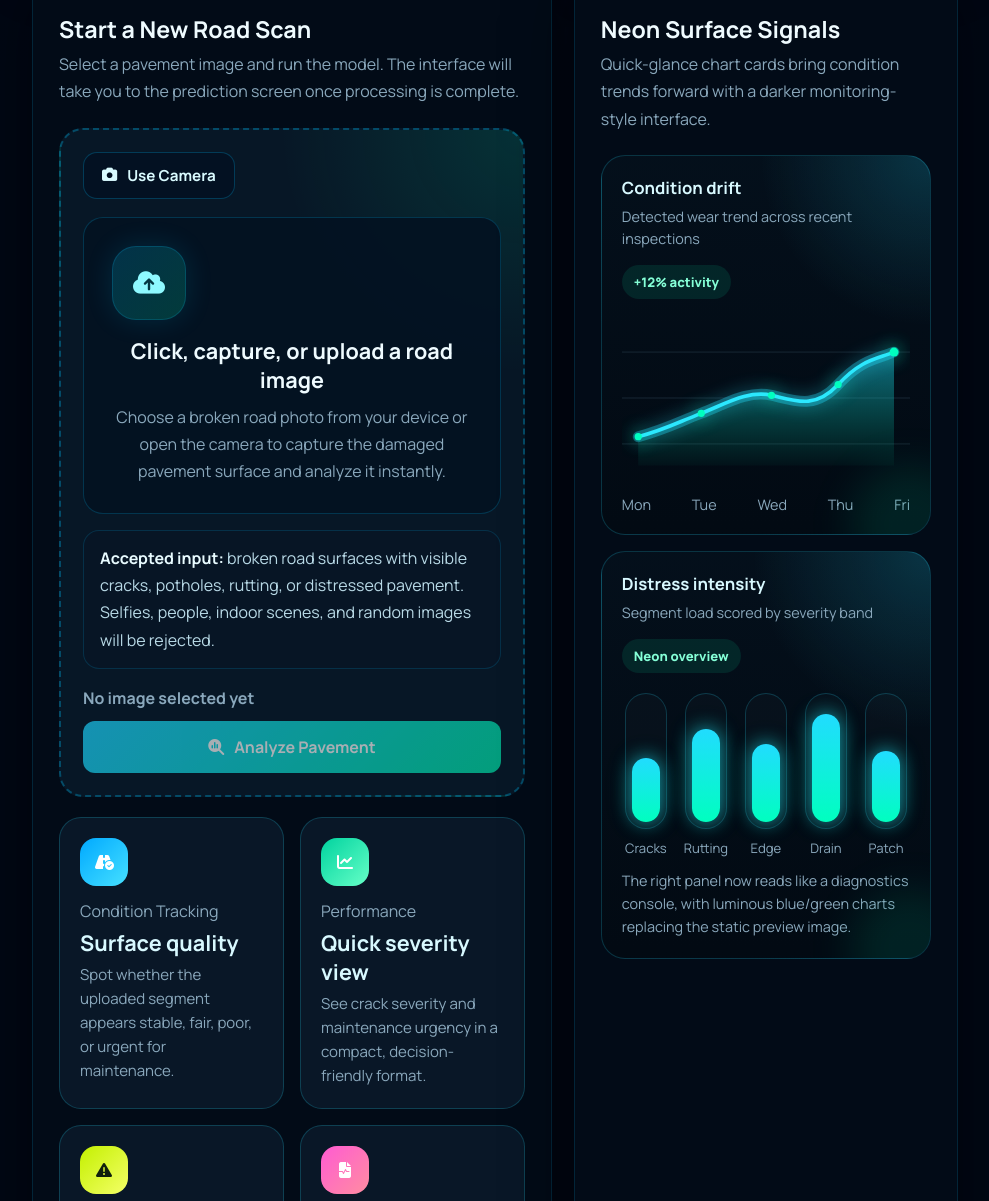
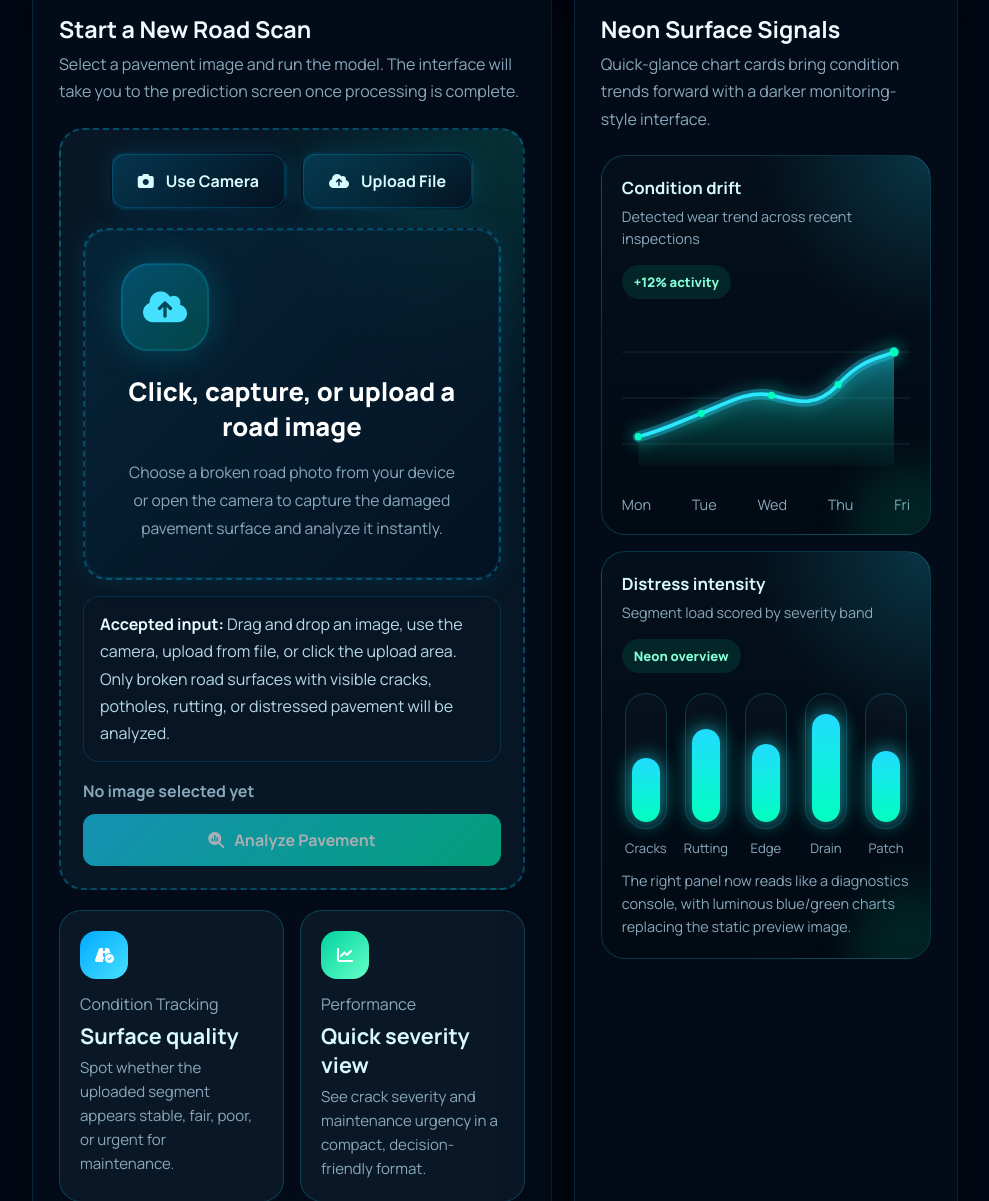
Before and after one commit to San097/Road_pavement_project, a Flask app: page /dashboard in a window 1280 px wide. Shown: the part 800-2001 px from the top of the page, without its empty margins (290-1279 px from the left). Run offline with Flask 3, Linux system fonts and the light colour scheme; the visitor is signed in with stand-in values (Sample User, id 1); some libraries are stand-ins or nearby versions.

Commit message:
Update dashboard.html

```diff
--- a/templates/dashboard.html
+++ b/templates/dashboard.html
@@ -485,78 +485,162 @@ body {
     #071726;
   border-radius: 24px;
   padding: 22px;
+  transition: all 0.3s ease;
+}
+
+.upload-shell.drag-over {
+  border-color: #00c2ff;
+  border-style: solid;
+  background: linear-gradient(135deg, rgba(0, 194, 255, 0.2) 0%, rgba(4, 18, 34, 0.98) 100%);
+  box-shadow: 0 0 48px rgba(0, 194, 255, 0.28), inset 0 0 0 2px rgba(0, 194, 255, 0.2);
 }
 
 .upload-actions {
   display: flex;
-  gap: 12px;
+  gap: 14px;
   flex-wrap: wrap;
   margin-bottom: 18px;
+  justify-content: center;
 }
 
 .upload-trigger {
   display: inline-flex;
   align-items: center;
-  gap: 10px;
-  padding: 12px 18px;
-  border: 1px solid rgba(0, 194, 255, 0.24);
-  border-radius: 14px;
-  background: rgba(4, 18, 34, 0.92);
+  justify-content: center;
+  gap: 12px;
+  padding: 16px 26px;
+  border: 2px solid transparent;
+  border-radius: 16px;
+  background: linear-gradient(135deg, rgba(0, 194, 255, 0.18) 0%, rgba(4, 18, 34, 0.92) 100%);
   color: #d9fbff;
   font-family: inherit;
-  font-size: 0.95rem;
+  font-size: 1rem;
   font-weight: 700;
   cursor: pointer;
-  transition: transform 0.2s ease, border-color 0.2s ease, box-shadow 0.2s ease;
+  transition: all 0.3s ease;
+  box-shadow: 0 0 24px rgba(0, 194, 255, 0.12), inset 0 0 0 1px rgba(0, 194, 255, 0.2);
+  position: relative;
+  overflow: hidden;
+}
+
+.upload-trigger::before {
+  content: "";
+  position: absolute;
+  inset: 0;
+  background: linear-gradient(90deg, transparent, rgba(255, 255, 255, 0.1), transparent);
+  transform: translateX(-100%);
+}
+
+.upload-trigger:hover::before {
+  transform: translateX(100%);
+  transition: transform 0.5s ease;
 }
 
 .upload-trigger:hover {
-  transform: translateY(-1px);
+  transform: translateY(-2px);
   border-color: #00c2ff;
-  box-shadow: 0 0 26px rgba(0, 194, 255, 0.12);
+  box-shadow: 0 0 34px rgba(0, 194, 255, 0.24), inset 0 0 0 1px rgba(0, 194, 255, 0.4);
+  background: linear-gradient(135deg, rgba(0, 194, 255, 0.28) 0%, rgba(4, 18, 34, 0.98) 100%);
+}
+
+.upload-trigger:active {
+  transform: translateY(0);
+  box-shadow: 0 0 16px rgba(0, 194, 255, 0.16), inset 0 0 0 2px rgba(0, 194, 255, 0.3);
 }
 
 .upload-box {
   display: grid;
   place-items: center;
   text-align: center;
-  min-height: 250px;
-  border-radius: 20px;
-  background: rgba(4, 18, 34, 0.9);
-  border: 1px solid rgba(0, 194, 255, 0.2);
-  padding: 28px;
+  min-height: 280px;
+  border-radius: 24px;
+  background: linear-gradient(135deg, rgba(0, 194, 255, 0.08) 0%, rgba(4, 18, 34, 0.95) 100%);
+  border: 2px dashed rgba(0, 194, 255, 0.3);
+  padding: 36px;
   cursor: pointer;
-  transition: border-color 0.2s ease, transform 0.2s ease, box-shadow 0.2s ease;
+  transition: all 0.3s ease;
+  box-shadow: 0 0 28px rgba(0, 194, 255, 0.1), inset 0 0 0 1px rgba(0, 194, 255, 0.12);
+  position: relative;
+  overflow: hidden;
+}
+
+.upload-box::before {
+  content: "";
+  position: absolute;
+  inset: 0;
+  background: radial-gradient(circle at center, rgba(0, 245, 176, 0.08), transparent 70%);
+  opacity: 0;
+  transition: opacity 0.3s ease;
+}
+
+.upload-box:hover::before {
+  opacity: 1;
 }
 
 .upload-box:hover {
-  transform: translateY(-2px);
+  transform: translateY(-3px);
   border-color: #00c2ff;
-  box-shadow: 0 0 34px rgba(0, 194, 255, 0.14);
+  border-style: solid;
+  box-shadow: 0 0 48px rgba(0, 194, 255, 0.24), inset 0 0 0 1px rgba(0, 194, 255, 0.2);
+  background: linear-gradient(135deg, rgba(0, 194, 255, 0.15) 0%, rgba(4, 18, 34, 0.98) 100%);
+}
+
+.upload-box:active {
+  transform: translateY(-1px);
+  box-shadow: 0 0 24px rgba(0, 194, 255, 0.16), inset 0 0 0 2px rgba(0, 194, 255, 0.2);
 }
 
 .upload-icon {
-  width: 74px;
-  height: 74px;
-  border-radius: 24px;
+  width: 88px;
+  height: 88px;
+  border-radius: 28px;
   display: grid;
   place-items: center;
-  background: linear-gradient(135deg, rgba(0, 194, 255, 0.18) 0%, rgba(0, 245, 176, 0.18) 100%);
-  color: #8ef9ff;
+  background: linear-gradient(135deg, rgba(0, 194, 255, 0.28) 0%, rgba(0, 245, 176, 0.18) 100%);
+  color: #46e0ff;
+  font-size: 2.2rem;
+  margin-bottom: 20px;
+  box-shadow: inset 0 0 0 2px rgba(0, 194, 255, 0.18), 0 0 36px rgba(0, 194, 255, 0.18), 0 0 48px rgba(0, 245, 176, 0.08);
+  animation: float 3s ease-in-out infinite;
+}
+
+@keyframes float {
+  0%, 100% {
+    transform: translateY(0px);
+  }
+  50% {
+    transform: translateY(-8px);
+  }
+}
+
+.upload-box:hover .upload-icon {
+  animation: floatHover 0.6s ease-in-out;
+}
+
+@keyframes floatHover {
+  0% {
+    transform: translateY(0px) scale(1);
+  }
+  50% {
+    transform: translateY(-12px) scale(1.05);
+  }
+  100% {
+    transform: translateY(-8px) scale(1);
+  }
+}
+
+.upload-box h4 {
   font-size: 1.6rem;
-  margin-bottom: 16px;
-  box-shadow: inset 0 0 0 1px rgba(0, 194, 255, 0.18), 0 0 28px rgba(0, 194, 255, 0.14);
-}
-
-.upload-box h4 {
-  font-size: 1.35rem;
-  margin-bottom: 10px;
+  margin-bottom: 14px;
+  font-weight: 800;
+  color: #fff;
 }
 
 .upload-box p {
   color: var(--muted);
-  max-width: 420px;
-  line-height: 1.7;
+  max-width: 480px;
+  line-height: 1.8;
+  font-size: 0.98rem;
 }
 
 .upload-box input[type="file"] {
@@ -1086,6 +1170,31 @@ body.camera-open {
 
   .cta-btn {
     width: 100%;
+  }
+
+  .upload-actions {
+    flex-direction: column;
+  }
+
+  .upload-trigger {
+    width: 100%;
+    padding: 18px 24px;
+    font-size: 1rem;
+  }
+
+  .upload-box {
+    min-height: 240px;
+    padding: 24px;
+  }
+
+  .upload-icon {
+    width: 72px;
+    height: 72px;
+    font-size: 1.8rem;
+  }
+
+  .upload-box h4 {
+    font-size: 1.35rem;
   }
 
   .camera-modal {
@@ -1254,6 +1363,10 @@ body.camera-open {
                 <i class="fas fa-camera"></i>
                 Use Camera
               </button>
+              <button type="button" class="upload-trigger" id="file-upload-trigger">
+                <i class="fas fa-cloud-arrow-up"></i>
+                Upload File
+              </button>
             </div>
 
             <label for="image-upload" class="upload-box">
@@ -1267,8 +1380,7 @@ body.camera-open {
             </label>
 
             <div class="upload-guidance">
-              <strong>Accepted input:</strong> broken road surfaces with visible cracks, potholes, rutting, or distressed pavement.
-              Selfies, people, indoor scenes, and random images will be rejected.
+              <strong>Accepted input:</strong> Drag and drop an image, use the camera, upload from file, or click the upload area. Only broken road surfaces with visible cracks, potholes, rutting, or distressed pavement will be analyzed.
             </div>
 
             <div class="upload-preview" id="upload-preview">
@@ -1870,6 +1982,16 @@ if (cameraTrigger) {
   });
 }
 
+const fileUploadTrigger = document.getElementById('file-upload-trigger');
+if (fileUploadTrigger) {
+  fileUploadTrigger.addEventListener('click', () => {
+    if (fileInput) {
+      fileInput.removeAttribute('capture');
+      fileInput.click();
+    }
+  });
+}
+
 if (capturePhoto) {
   capturePhoto.addEventListener('click', (e) => {
     if (!cameraReadyForCapture) {
@@ -1938,6 +2060,49 @@ document.addEventListener('visibilitychange', () => {
 
 resetSelectedFile();
 clearUploadFeedback();
+
+// Drag and drop functionality
+if (fileInput && predictionForm) {
+  const uploadShell = predictionForm.querySelector('.upload-shell');
+
+  if (uploadShell) {
+    ['dragenter', 'dragover', 'dragleave', 'drop'].forEach(eventName => {
+      uploadShell.addEventListener(eventName, preventDefaults, false);
+    });
+
+    function preventDefaults(e) {
+      e.preventDefault();
+      e.stopPropagation();
+    }
+
+    ['dragenter', 'dragover'].forEach(eventName => {
+      uploadShell.addEventListener(eventName, () => {
+        uploadShell.style.borderColor = '#00c2ff';
+        uploadShell.style.background = 'linear-gradient(135deg, rgba(0, 194, 255, 0.18) 0%, rgba(4, 18, 34, 0.95) 100%)';
+        uploadShell.style.boxShadow = '0 0 48px rgba(0, 194, 255, 0.24), inset 0 0 0 1px rgba(0, 194, 255, 0.2)';
+      }, false);
+    });
+
+    ['dragleave', 'drop'].forEach(eventName => {
+      uploadShell.addEventListener(eventName, () => {
+        uploadShell.style.borderColor = 'rgba(0, 194, 255, 0.3)';
+        uploadShell.style.background = 'radial-gradient(circle at top right, rgba(0, 245, 176, 0.12), transparent 30%), #071726';
+        uploadShell.style.boxShadow = 'none';
+      }, false);
+    });
+
+    uploadShell.addEventListener('drop', (e) => {
+      const dt = e.dataTransfer;
+      const files = dt.files;
+
+      if (files && files.length > 0) {
+        fileInput.files = files;
+        clearUploadFeedback();
+        applySelectedFile(files[0], 'Dragged');
+      }
+    }, false);
+  }
+}
 </script>
 </body>
 </html>
```
